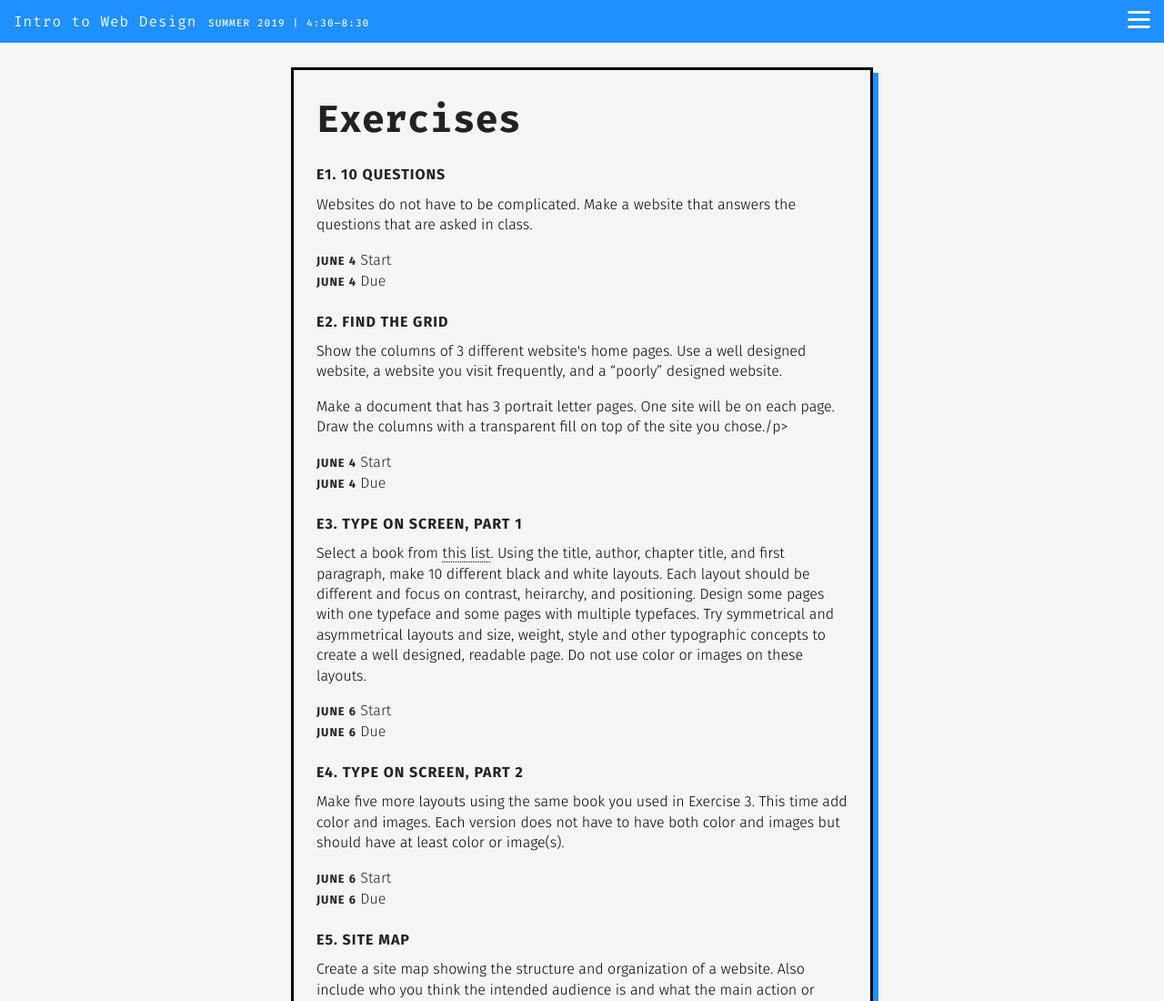
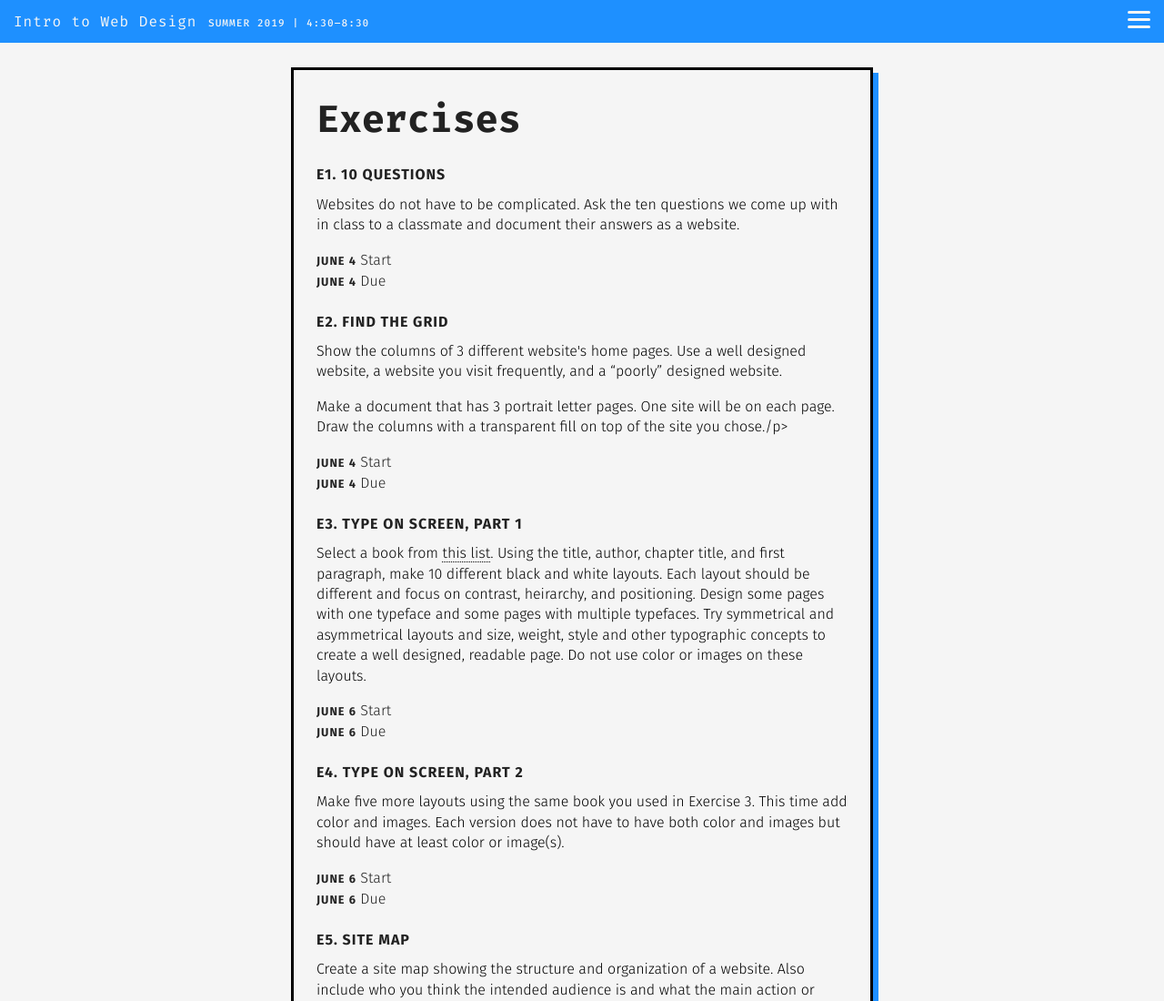
Before and after one commit to gmu-gd/web19-summer, a plain HTML site: page projects/index.html in a window 1280 px wide. Shown: the top 1100 px of the page at 91% size. Drawn offline with nearby package versions, Linux system fonts and the light colour scheme.

Commit message:
Update index.html

```diff
--- a/projects/index.html
+++ b/projects/index.html
@@ -37,7 +37,7 @@
       <div class="textblock">
         <h3>Exercises</h3>
         <h4>E1. 10 Questions</h4>
-        <p>Websites do not have to be complicated. Make a website that answers the questions that are asked in class.</p>
+        <p>Websites do not have to be complicated. Ask the ten questions we come up with in class to a classmate and document their answers as a website.</p>
         <ul>
           <li><strong>June 4</strong> Start</li>
           <li><strong>June 4</strong> Due</li>
```
